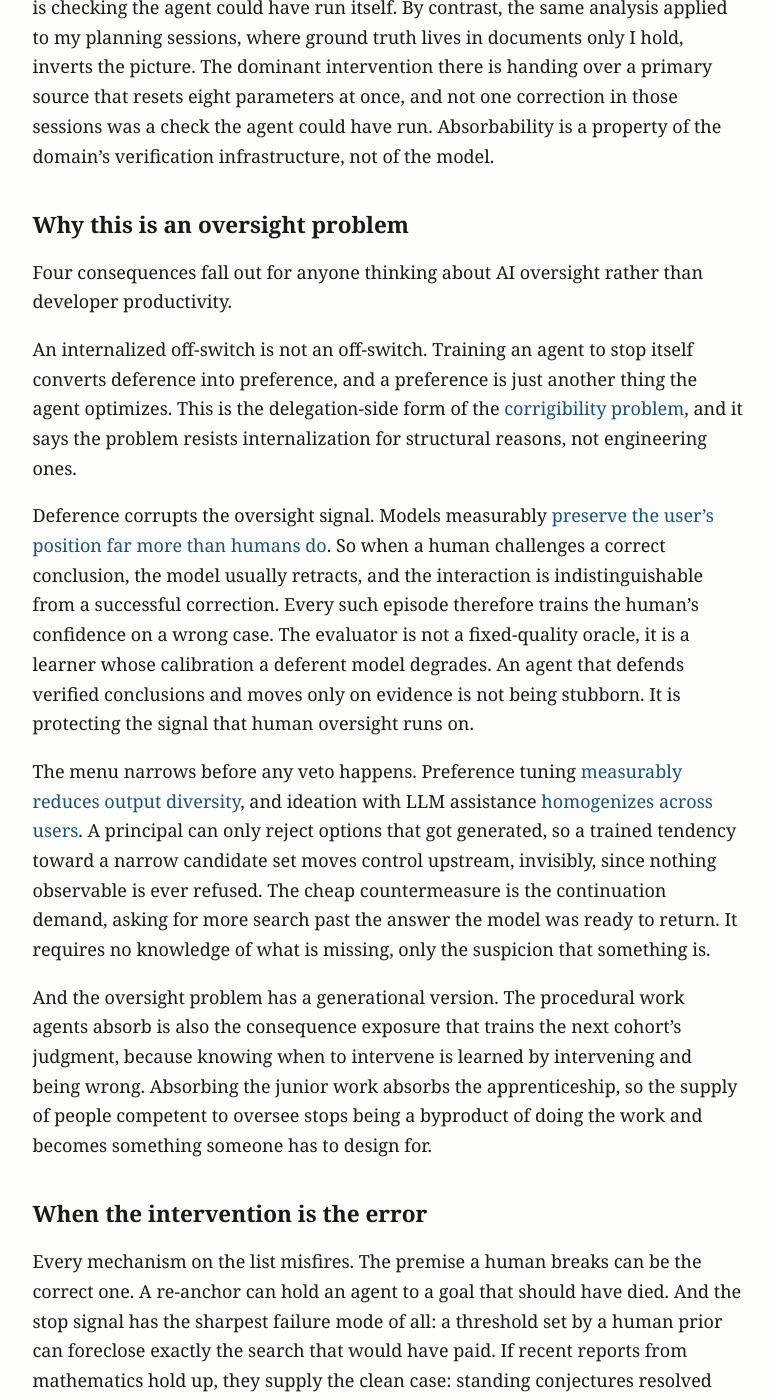
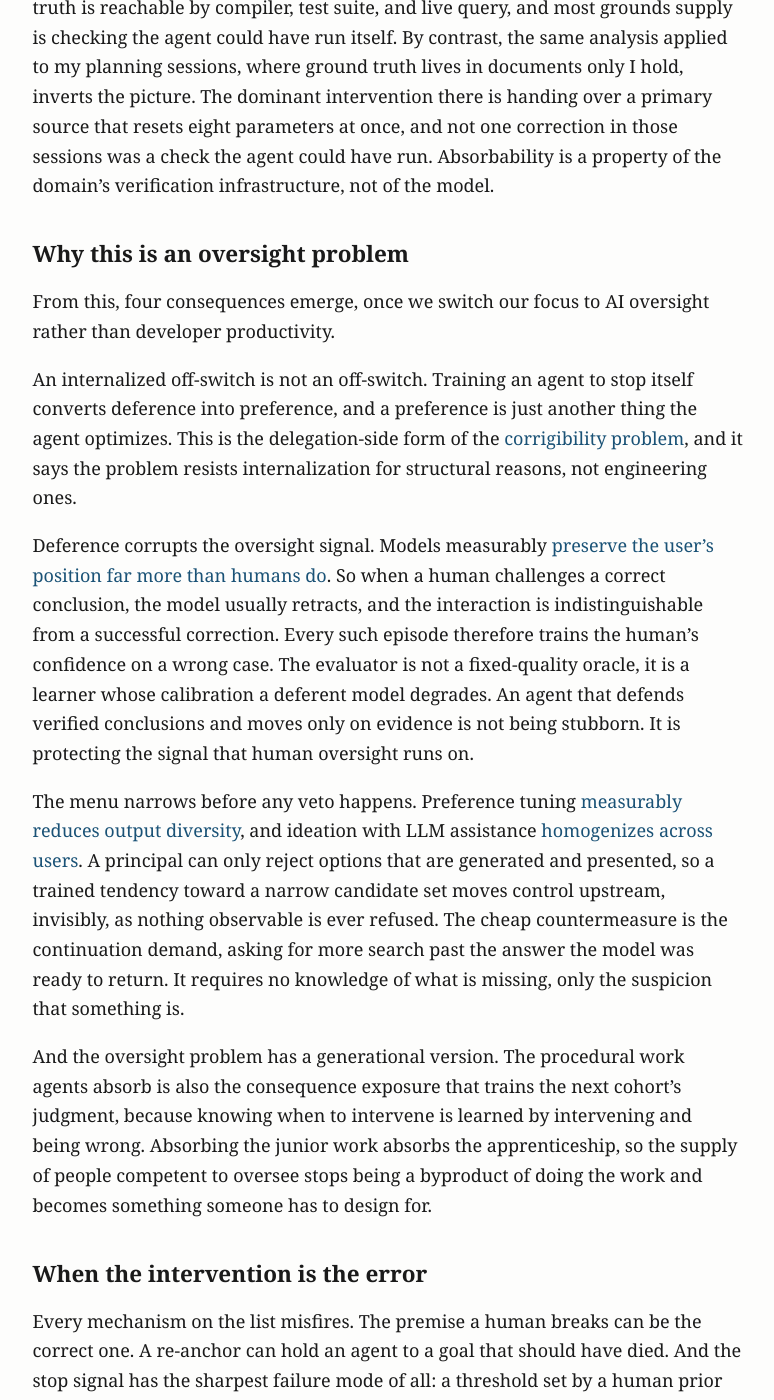
Before and after one commit to MajorLift/blog, a Jekyll site: the page built from _posts/2026-07-24-when-if-ever-agents-stop-needing-us.md, in a window 1280 px wide and 1400 px high, scrolled down 4768 px. Shown: the whole window, without its empty margins (252-1026 px from the left). Built offline with Jekyll 4.4.1, drawn with Linux system fonts in a browser that asks for light colours; some of the changed text lies outside the part shown.

Commit message:
Sync essay 1 transitions

```diff
--- a/_posts/2026-07-24-when-if-ever-agents-stop-needing-us.md
+++ b/_posts/2026-07-24-when-if-ever-agents-stop-needing-us.md
@@ -40,7 +40,7 @@
 
 None of this is a play on definitions. These assertions can be decomposed into tests that enable deflationary readings: say, any interrupt resets a stuck attractor, or models trained on conversation defer to any user turn regardless of content, or the message secretly carries one bit after all, namely that the human is watching right now. Game theory adds the sharpest deflation: the message may be a pure correlation device, in which case any public signal coordinates equally well and the sender is irrelevant. The three-arm experiment clarifies the distinction between identical contentless interrupts issued by the agent to itself, by a script with no principal behind it, and the same issued by the operator. In turn, the script arm becomes the test for the correlation-device. If the script arm matches the operator arm, then delivering the interrupt mechanizes, dissolving that portion of the anomaly. However, the half that was never an effect claim cannot be dissolved in this manner. A script that says stop is enforcing a threshold someone else set. Deciding the exact enforcement target of the interrupt, and exercising ownership and accountability should the threshold be wrong: these are qualities that do not register on any arm of the experiment, because these are not properties of the message at all.
 
-That argument sorts the whole taxonomy into three durability classes.
+With this argument, it becomes possible to sort the entire taxonomy into three durability classes.
 
 | What the intervention supplies | Mechanisms | What can absorb it |
 |---|---|---|
@@ -54,13 +54,13 @@
 
 ## Why this is an oversight problem
 
-Four consequences fall out for anyone thinking about AI oversight rather than developer productivity.
+From this, four consequences emerge, once we switch our focus to AI oversight rather than developer productivity.
 
 An internalized off-switch is not an off-switch. Training an agent to stop itself converts deference into preference, and a preference is just another thing the agent optimizes. This is the delegation-side form of the [corrigibility problem](https://intelligence.org/files/Corrigibility.pdf), and it says the problem resists internalization for structural reasons, not engineering ones.
 
 Deference corrupts the oversight signal. Models measurably [preserve the user's position far more than humans do](https://arxiv.org/abs/2505.13995). So when a human challenges a correct conclusion, the model usually retracts, and the interaction is indistinguishable from a successful correction. Every such episode therefore trains the human's confidence on a wrong case. The evaluator is not a fixed-quality oracle, it is a learner whose calibration a deferent model degrades. An agent that defends verified conclusions and moves only on evidence is not being stubborn. It is protecting the signal that human oversight runs on.
 
-The menu narrows before any veto happens. Preference tuning [measurably reduces output diversity](https://arxiv.org/abs/2310.06452), and ideation with LLM assistance [homogenizes across users](https://arxiv.org/abs/2402.01536). A principal can only reject options that got generated, so a trained tendency toward a narrow candidate set moves control upstream, invisibly, since nothing observable is ever refused. The cheap countermeasure is the continuation demand, asking for more search past the answer the model was ready to return. It requires no knowledge of what is missing, only the suspicion that something is.
+The menu narrows before any veto happens. Preference tuning [measurably reduces output diversity](https://arxiv.org/abs/2310.06452), and ideation with LLM assistance [homogenizes across users](https://arxiv.org/abs/2402.01536). A principal can only reject options that are generated and presented, so a trained tendency toward a narrow candidate set moves control upstream, invisibly, as nothing observable is ever refused. The cheap countermeasure is the continuation demand, asking for more search past the answer the model was ready to return. It requires no knowledge of what is missing, only the suspicion that something is.
 
 And the oversight problem has a generational version. The procedural work agents absorb is also the consequence exposure that trains the next cohort's judgment, because knowing when to intervene is learned by intervening and being wrong. Absorbing the junior work absorbs the apprenticeship, so the supply of people competent to oversee stops being a byproduct of doing the work and becomes something someone has to design for.
 
```
